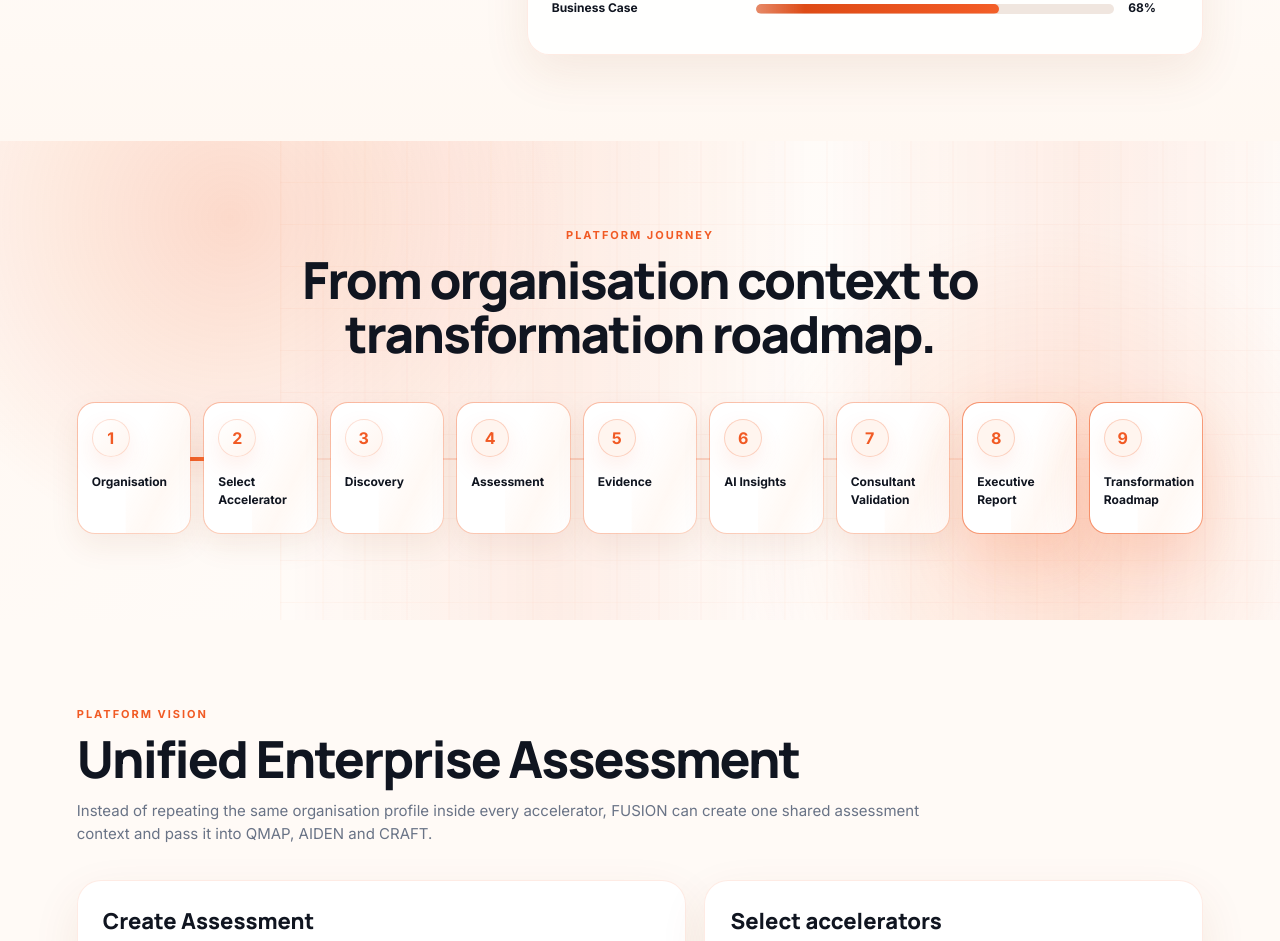
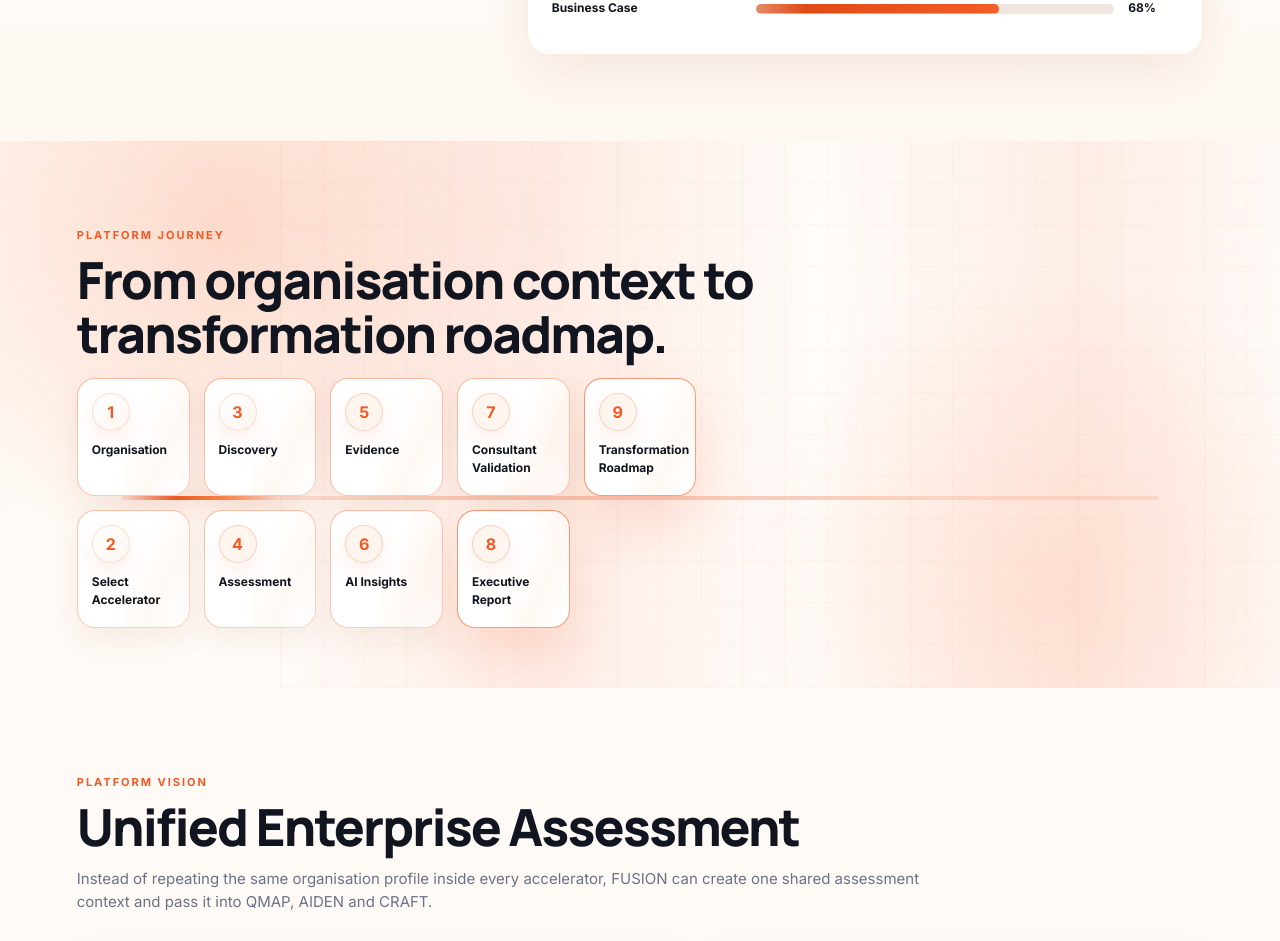
Before and after one commit to ramavinash09-hub/fusion, a React (Vite) app: page / in a window 1280 px wide. Shown: the part 2634-3575 px from the top of the page. Built offline with nearby package versions, Linux system fonts and the light colour scheme.

Commit message:
Refine FUSION journey zigzag route

```diff
--- a/src/styles.css
+++ b/src/styles.css
@@ -696,7 +696,7 @@ nav {
   color: var(--ink);
   overflow: hidden;
   position: relative;
-  text-align: center;
+  text-align: left;
 }
 
 .journey-section::before {
@@ -724,30 +724,31 @@ nav {
 }
 
 .journey-section h2 {
-  margin-left: auto;
-  margin-right: auto;
   max-width: 980px;
 }
 
 .journey {
   counter-reset: journey;
   display: grid;
-  gap: 12px;
+  gap: 14px;
   grid-template-columns: repeat(9, minmax(96px, 1fr));
-  margin: 42px auto 0;
+  grid-template-rows: 92px 92px;
+  margin: 44px 0 0;
   max-width: 1320px;
   position: relative;
   text-align: left;
 }
 
 .journey::before {
-  background: linear-gradient(90deg, transparent, rgba(241, 90, 36, 0.2), rgba(241, 90, 36, 0.2), transparent);
+  background:
+    linear-gradient(90deg, transparent, rgba(241, 90, 36, 0.28), rgba(241, 90, 36, 0.28), transparent),
+    linear-gradient(90deg, rgba(241, 90, 36, 0.12), transparent 18%, transparent 82%, rgba(241, 90, 36, 0.12));
   content: "";
-  height: 2px;
-  left: 5%;
-  position: absolute;
-  right: 5%;
-  top: 56px;
+  height: 4px;
+  left: 4%;
+  position: absolute;
+  right: 4%;
+  top: 92px;
   z-index: 0;
 }
 
@@ -758,9 +759,9 @@ nav {
   box-shadow: 0 0 22px rgba(241, 90, 36, 0.35);
   content: "";
   height: 4px;
-  left: 5%;
-  position: absolute;
-  top: 55px;
+  left: 4%;
+  position: absolute;
+  top: 92px;
   width: 14%;
   z-index: 0;
 }
@@ -775,14 +776,24 @@ nav {
   box-shadow: 0 10px 28px rgba(144, 63, 21, 0.07);
   display: flex;
   flex-direction: column;
-  gap: 16px;
+  gap: 10px;
   isolation: isolate;
-  min-height: 132px;
+  min-height: 118px;
   overflow: hidden;
-  padding: 16px 14px;
+  padding: 14px;
   position: relative;
   transition: transform 0.25s ease, box-shadow 0.25s ease, border-color 0.25s ease;
   z-index: 1;
+}
+
+.journey-step:nth-child(odd) {
+  align-self: end;
+  grid-row: 1;
+}
+
+.journey-step:nth-child(even) {
+  align-self: start;
+  grid-row: 2;
 }
 
 .journey-step::before {
@@ -814,6 +825,28 @@ nav {
 
 .journey-step:not(:last-child)::after {
   display: none;
+}
+
+.journey-step:nth-child(odd)::after,
+.journey-step:nth-child(even)::after {
+  background: linear-gradient(180deg, rgba(241, 90, 36, 0.12), rgba(241, 90, 36, 0.5));
+  content: "";
+  height: 28px;
+  left: 32px;
+  position: absolute;
+  width: 2px;
+}
+
+.journey-step:nth-child(odd)::after {
+  bottom: -28px;
+}
+
+.journey-step:nth-child(even)::after {
+  top: -28px;
+}
+
+.journey-step:nth-child(even)::after {
+  background: linear-gradient(0deg, rgba(241, 90, 36, 0.12), rgba(241, 90, 36, 0.5));
 }
 
 .journey-step i {
@@ -1564,6 +1597,13 @@ footer span {
 
   .journey {
     grid-template-columns: repeat(3, 1fr);
+    grid-template-rows: auto;
+  }
+
+  .journey-step:nth-child(odd),
+  .journey-step:nth-child(even) {
+    align-self: stretch;
+    grid-row: auto;
   }
 
   .journey::before,
```
